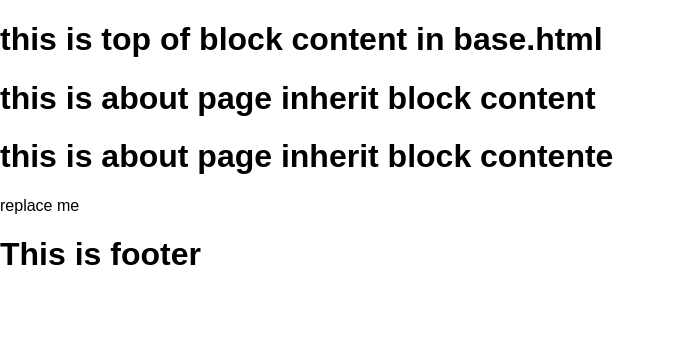
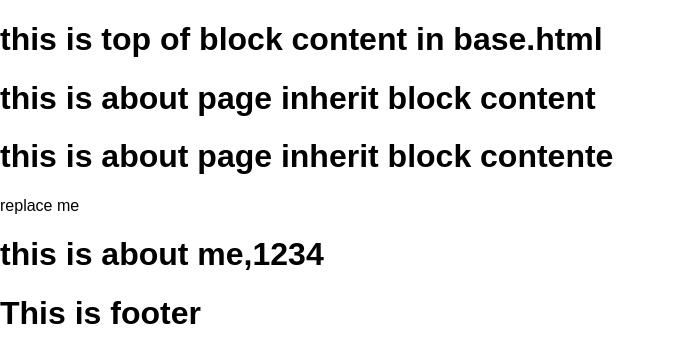
Before and after one commit to Althaf-official/complex_concepts_django, a Django app: page /about/ in a window 1280 px wide. Shown: the part 46-409 px from the top of the page, without its empty margins (0-675 px from the left). Run offline with Django 3.2, Linux system fonts and the light colour scheme.

Commit message:
template context refers to the data that is passed from a view function to a template for rendering. It provides the necessary information for the template to display dynamic content based on the context variables provided by the view. Templates in Django are primarily used to generate HTML or other types of documents, and the context is what allows you to insert dynamic data into these templates.

```diff
--- a/src/test_project/pages/views.py
+++ b/src/test_project/pages/views.py
@@ -15,7 +15,12 @@ def contact_view(request, *args, **kwargs):
 
 
 def about_view(request, *args, **kwargs):
-    return render(request,"about.html",{})
+    my_context = {
+        "my_text":"this is about me",
+        "my_number": 1234
+
+    }
+    return render(request,"about.html",my_context)
 
 
 def social_view(request, *args, **kwargs):
--- a/src/test_project/templates/about.html
+++ b/src/test_project/templates/about.html
@@ -4,4 +4,13 @@
 <h1>this is about page inherit  block content</h1>
 <h1>this is about page inherit block contente</h1>
 replace me
+
+
+<p>
+    <h1>
+        {{ my_text }},{{ my_number }}
+    </h1>
+</p>
+
+
 {% endblock content %}
```
